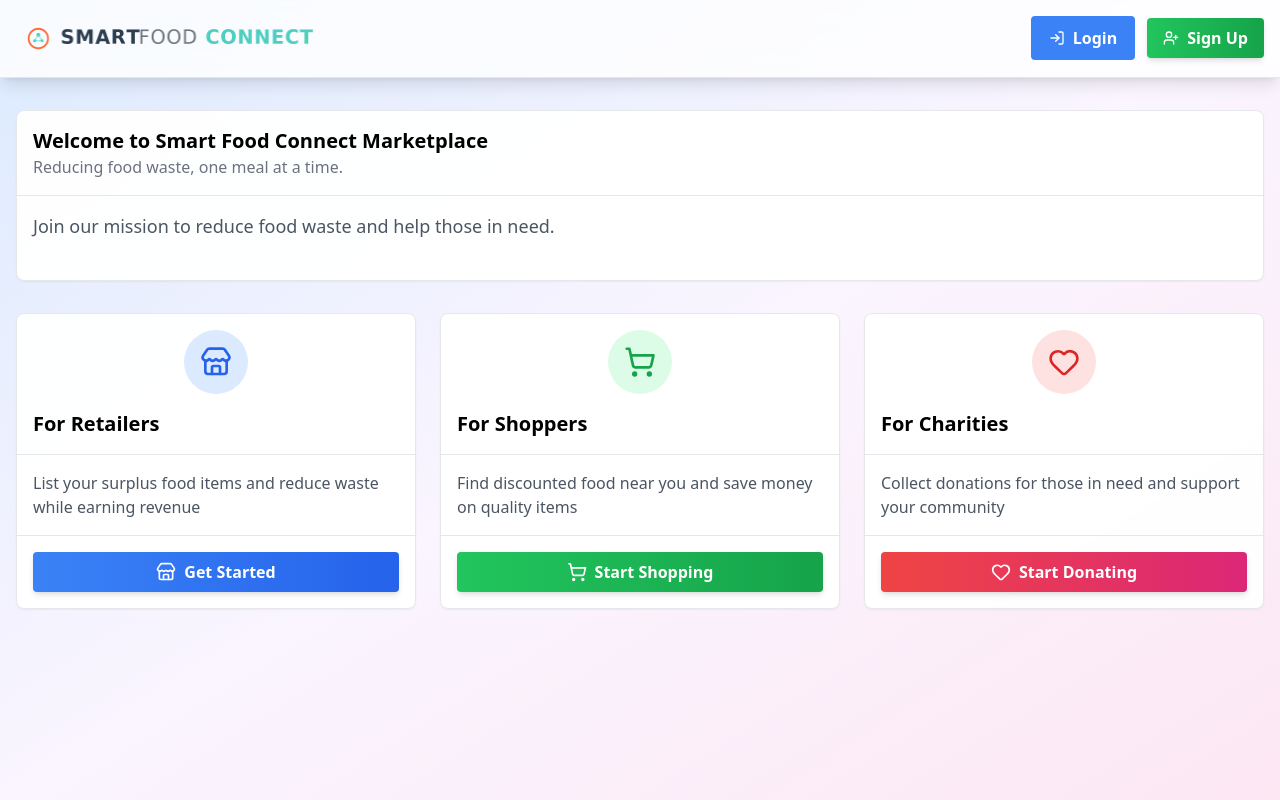
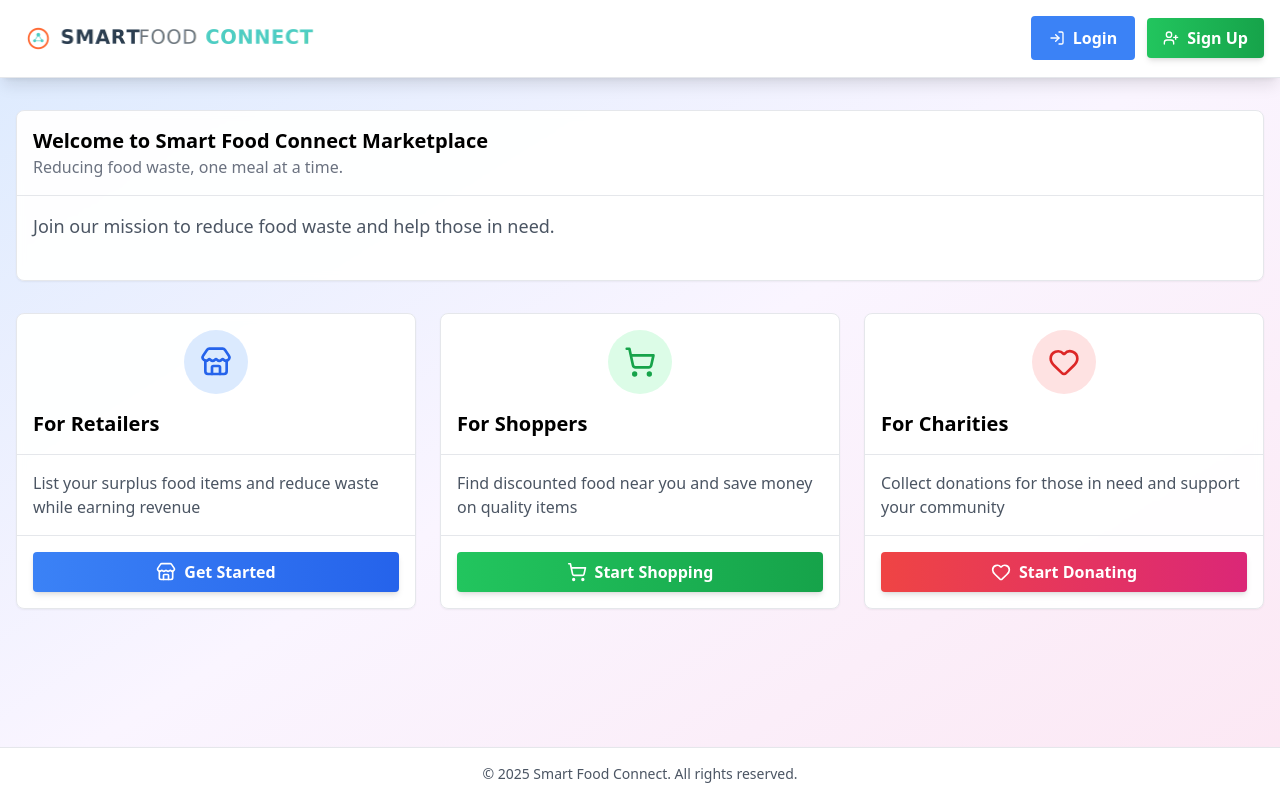
Before and after one commit to yaminibuyya27/smart-food-connect, a React (Vite) app: page / in a window 1280 px wide. Built offline with nearby package versions, Linux system fonts and the light colour scheme; no server answers.

Commit message:
Added and updated header and footer

```diff
--- a/src/SmartFoodConnect.jsx
+++ b/src/SmartFoodConnect.jsx
@@ -2,6 +2,7 @@ import { useState, useEffect } from 'react';
 import { api } from './services/api';
 import InventoryView from './views/InventoryView.jsx';
 import Header from './components/Header.jsx';
+import Footer from './components/Footer.jsx';
 import LoginView from './views/LoginView.jsx';
 import RegisterView from './views/RegisterView.jsx';
 import UserBrowseView from './views/UserBrowserView.jsx';
@@ -248,7 +249,7 @@ const SmartFoodConnect = () => {
                     {renderView()}
                 </main>
 
-                {/* Add Footer here */}
+                <Footer />
             </div>
         </InventoryProvider>
     );
--- /dev/null
+++ b/src/components/Footer.jsx
@@ -0,0 +1,15 @@
+const Footer = () => {
+    const currentYear = new Date().getFullYear();
+
+    return (
+        <footer className="bg-white backdrop-blur-md shadow-lg border-t border-gray-200 mt-auto">
+            <div className="container mx-auto px-4 py-4">
+                <p className="text-gray-600 text-sm text-center">
+                    &copy; {currentYear} Smart Food Connect. All rights reserved.
+                </p>
+            </div>
+        </footer>
+    );
+};
+
+export default Footer;
--- a/src/components/Header.jsx
+++ b/src/components/Header.jsx
@@ -7,7 +7,7 @@ const Header = ({ setActiveView, cartItemsCount, currentUser, handleLogout }) =>
     const [mobileMenuOpen, setMobileMenuOpen] = useState(false);
 
     return (
-        <header className="bg-white/80 backdrop-blur-md shadow-lg sticky top-0 z-50 border-b border-gray-200">
+        <header className="bg-white backdrop-blur-md shadow-lg sticky top-0 z-50 border-b border-gray-200">
             <div className="container mx-auto px-4 py-4">
                 <div className="flex justify-between items-center">
 
```
